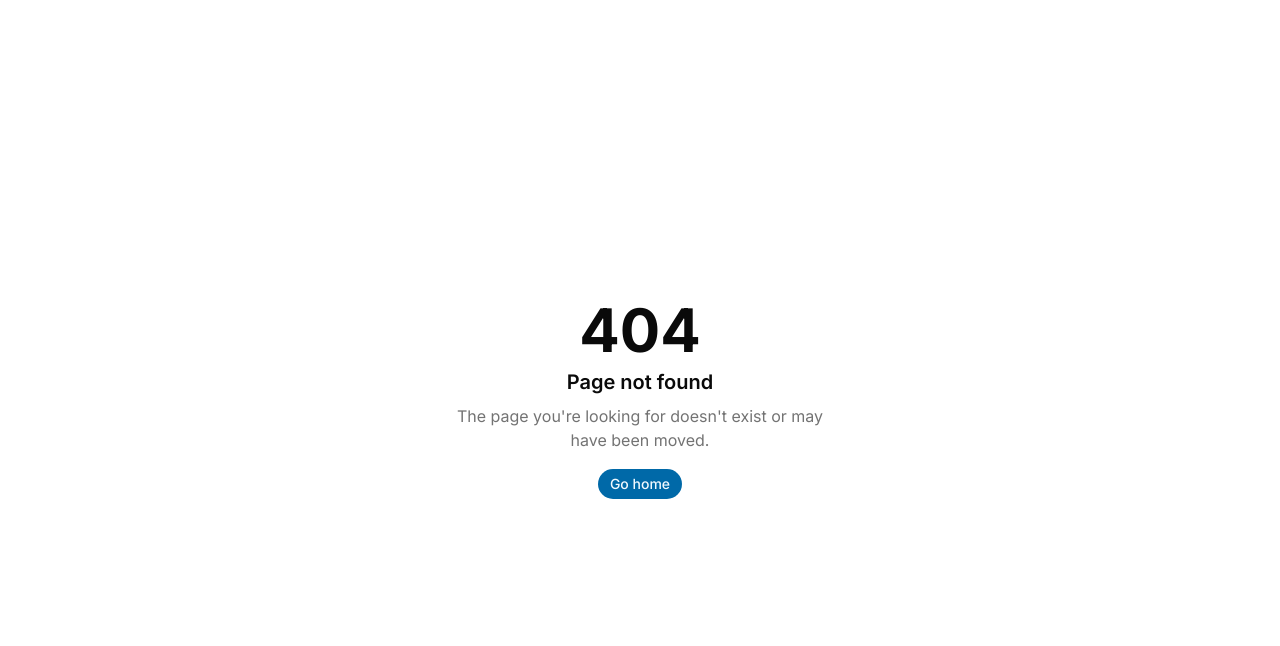
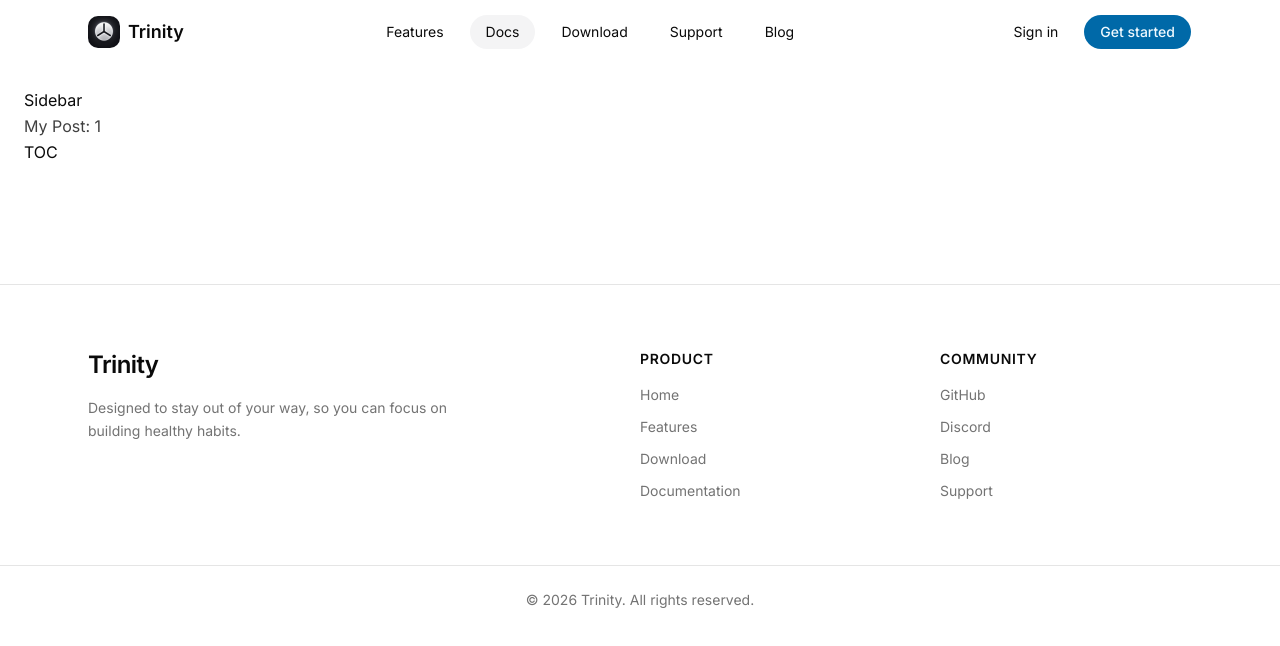
Before and after one commit to shravzzv/trinity, a Next.js app: page /docs/1 in a window 1280 px wide. Before the commit this address had no page. Shown: the top 646 px of the page. Built offline with nearby package versions, Linux system fonts and the light colour scheme.

Commit message:
feat: add docs layout shell

```diff
--- /dev/null
+++ b/app/(site)/docs/[slug]/page.tsx
@@ -0,0 +1,8 @@
+export default async function Page({
+  params,
+}: {
+  params: Promise<{ slug: string }>
+}) {
+  const { slug } = await params
+  return <div>My Post: {slug}</div>
+}
--- a/app/(site)/docs/layout.tsx
+++ b/app/(site)/docs/layout.tsx
@@ -1,11 +1,17 @@
+import DocsContent from '@/components/docs-content'
+import DocsSidebar from '@/components/docs-sidebar'
+import DocsTOC from '@/components/docs-toc'
+
 export default function Layout({
   children,
 }: Readonly<{
   children: React.ReactNode
 }>) {
   return (
-    <article className='prose prose-neutral dark:prose-invert prose-pre:rounded-xl prose-pre:border max-w-none'>
-      {children}
-    </article>
+    <>
+      <DocsSidebar />
+      <DocsContent>{children}</DocsContent>
+      <DocsTOC />
+    </>
   )
 }
--- /dev/null
+++ b/components/docs-content.tsx
@@ -0,0 +1,11 @@
+interface DocsContentProps {
+  children: React.ReactNode
+}
+
+export default function DocsContent({ children }: DocsContentProps) {
+  return (
+    <article className='prose prose-neutral dark:prose-invert prose-pre:rounded-xl prose-pre:border max-w-none'>
+      {children}
+    </article>
+  )
+}
--- /dev/null
+++ b/components/docs-sidebar.tsx
@@ -0,0 +1,9 @@
+export default function DocsSidebar() {
+  return (
+    <aside>
+      <nav>
+        <p>Sidebar</p>
+      </nav>
+    </aside>
+  )
+}
--- /dev/null
+++ b/components/docs-toc.tsx
@@ -0,0 +1,9 @@
+export default function DocsTOC() {
+  return (
+    <aside>
+      <nav>
+        <p>TOC</p>
+      </nav>
+    </aside>
+  )
+}
```
